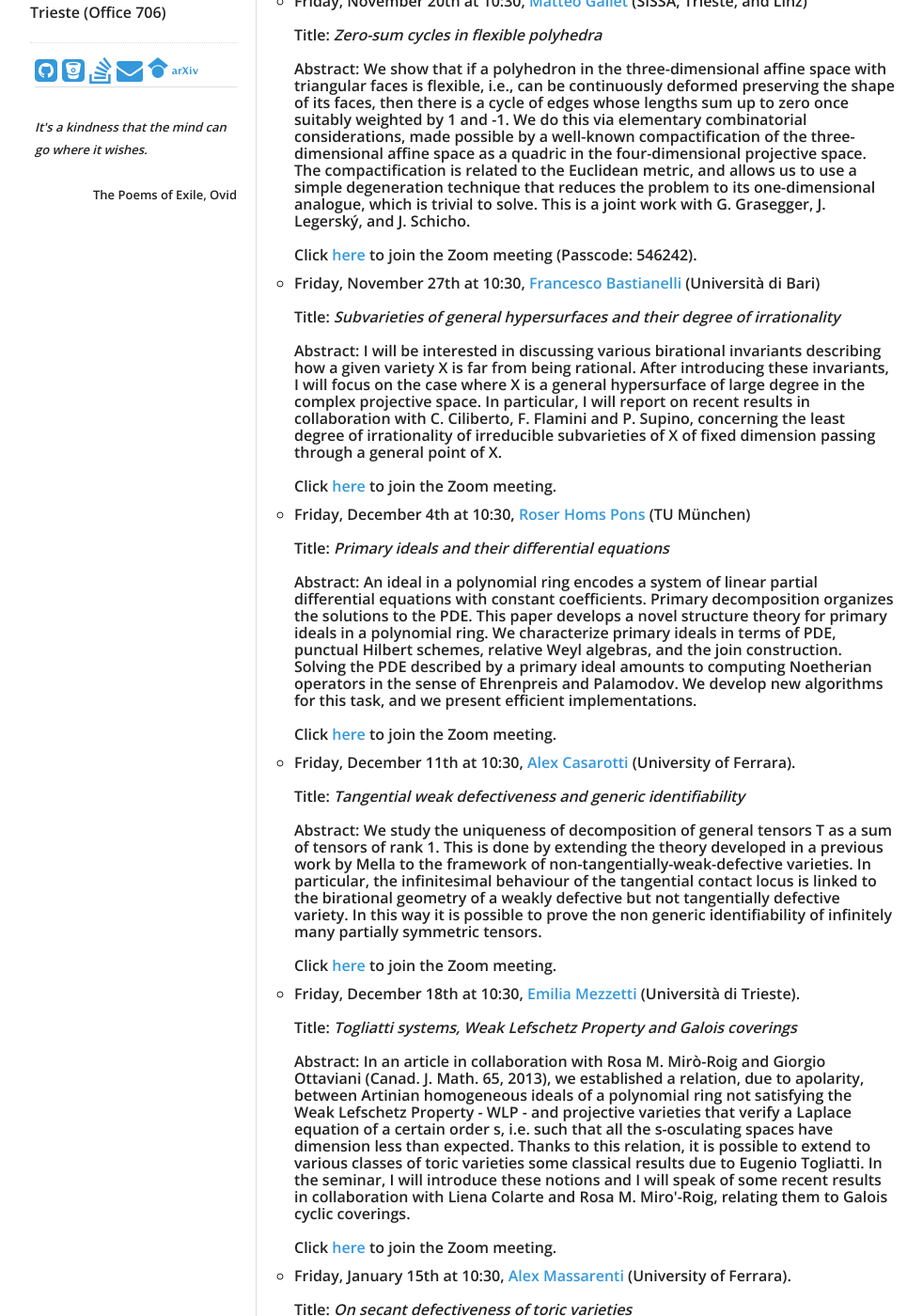
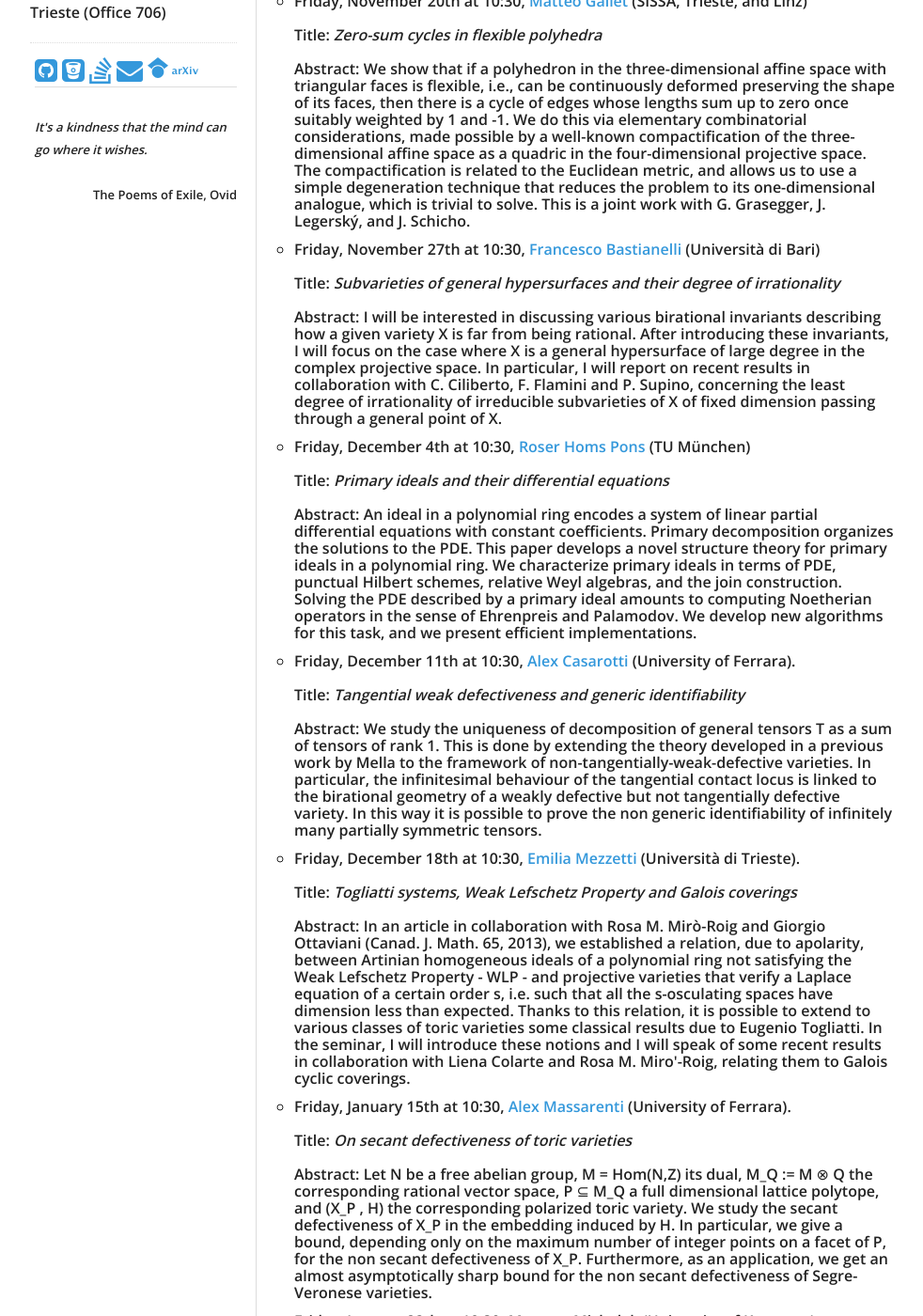
Before and after one commit to atricolfi/atricolfi.github.io, a Jekyll site: the page built from AGseminar.html, in a window 1280 px wide and 1400 px high, scrolled down 326 px. Shown: the whole window at 94% size, without its empty margins (138-1120 px from the left). Built offline with Jekyll 4.4.1, drawn with Linux system fonts in a browser that asks for light colours; some of the changed text lies outside the part shown.

Commit message:
Update AGseminar.html

```diff
--- a/AGseminar.html
+++ b/AGseminar.html
@@ -37,9 +37,6 @@ Upcoming talks
       four-dimensional projective space. The compactification is related to the Euclidean metric, and allows us
       to use a simple degeneration technique that reduces the problem to its one-dimensional analogue, which is trivial
       to solve. This is a joint work with G. Grasegger, J. Legerský, and J. Schicho.
-      <br>
-      <br>
-      Click <a href="https://us02web.zoom.us/j/87558542429?pwd=TUVUYUJDcG1VSE11a2V4ZDh5anJPQT09">here</a> to join the Zoom meeting (Passcode: 546242).
       </li>
     <li> Friday, November 27th at 10:30, <a href="https://sites.google.com/site/francescobastianelli/home">Francesco Bastianelli</a> (Università di Bari)
       <br>
@@ -51,9 +48,6 @@ Upcoming talks
       After introducing these invariants, I will focus on the case where X is a general hypersurface of large degree in the complex projective space.
       In particular, I will report on recent results in collaboration with C. Ciliberto, F. Flamini and P. Supino, concerning the least degree
       of irrationality of irreducible subvarieties of X of fixed dimension passing through a general point of X.
-      <br>
-      <br>
-      Click <a href="https://us02web.zoom.us/j/83901119214">here</a> to join the Zoom meeting.
       </li>
     <li> Friday, December 4th at 10:30, <a href="https://personal-homepages.mis.mpg.de/homspons/">Roser Homs Pons</a> (TU München)
       <br>
@@ -66,9 +60,6 @@ Upcoming talks
       in a polynomial ring. We characterize primary ideals in terms of PDE, punctual Hilbert schemes, relative Weyl algebras,
       and the join construction. Solving the PDE described by a primary ideal amounts to computing Noetherian operators in the
       sense of Ehrenpreis and Palamodov. We develop new algorithms for this task, and we present efficient implementations.
-      <br>
-      <br>
-      Click <a href="https://us02web.zoom.us/j/84118012512">here</a> to join the Zoom meeting.
       </li>
     <li> Friday, December 11th at 10:30, <a href="http://docente.unife.it/alex.casarotti">Alex Casarotti</a> (University of Ferrara).
     <br>
@@ -81,9 +72,6 @@ Upcoming talks
     In particular, the infinitesimal behaviour of the tangential contact locus is linked to the birational geometry of a
     weakly defective but not tangentially defective variety. In this way it is possible to prove the non generic identifiability
     of infinitely many partially symmetric tensors.
-     <br>
-     <br>
-     Click <a href="https://us02web.zoom.us/j/86702228099">here</a> to join the Zoom meeting.
      </li>
      <li> Friday, December 18th at 10:30, <a href="https://dmi.units.it/~mezzette/">Emilia Mezzetti</a> (Università di Trieste).
     <br>
@@ -98,9 +86,6 @@ Upcoming talks
        extend to various classes of toric varieties some classical results due to Eugenio Togliatti. In the seminar, I will
        introduce these notions and I will speak of some recent results in collaboration with Liena Colarte and
        Rosa M. Miro'-Roig, relating them to Galois cyclic coverings.
-     <br>
-     <br>
-     Click <a href="https://us02web.zoom.us/j/82096980423">here</a> to join the Zoom meeting.
      </li>
 
 <li> Friday, January 15th at 10:30, <a href="http://docente.unife.it/alex.massarenti/">Alex Massarenti</a> (University of Ferrara).
@@ -114,9 +99,6 @@ Abstract:  Let N be a free abelian group, M = Hom(N,Z) its dual, M_Q := M ⊗ Q
     We study the secant defectiveness of X_P in the embedding induced by H. In particular, we give a bound, depending
     only on the maximum number of integer points on a facet of P, for the non secant defectiveness of X_P.
     Furthermore, as an application, we get an almost asymptotically sharp bound for the non secant defectiveness of Segre-Veronese varieties.
-     <br>
-     <br>
-     Click <a href="https://us02web.zoom.us/j/87239350702#success">here</a> to join the Zoom meeting.
      </li>
 <li> Friday, January 22th at 10:30, Mateusz Michalek (University of Konstanz).
   <br>
@@ -132,9 +114,6 @@ Abstract:  Algebraic geometry has made great advances in the last two centuries.
   the dimension of the quadric changes. We will present two theorems, confirming conjectures posed by Nie, Ranestad,
   Sturmfels and Uhler. Achieving our results would not be possible without the fundamental work of De Concini, Laksov,
   Lascoux, Pragacz and Procesi. The talk is based on joint works with Manivel, Monin, Seynnaeve, Vodicka and Wisniewski.
-     <br>
-     <br>
-     Click <a href="https://us02web.zoom.us/j/87239350702#success">here</a> to join the Zoom meeting.
      </li>
 <li> Friday, January 29th at 10:30, Kaie Kubjas (University of Aalto).
   <br>
@@ -149,7 +128,7 @@ Abstract:  Low-rank approximation with zeros aims to find a matrix of fixed rank
   This talk is based on a recent preprint together with Luca Sodomaco and Elias Tsigaridas.
      <br>
      <br>
-     Click <a href="https://us02web.zoom.us/j/87239350702#success">here</a> to join the Zoom meeting.
+     Click <a href="https://us02web.zoom.us/j/87239350702">here</a> to join the Zoom meeting.
      </li>
 
   </ul>
```
